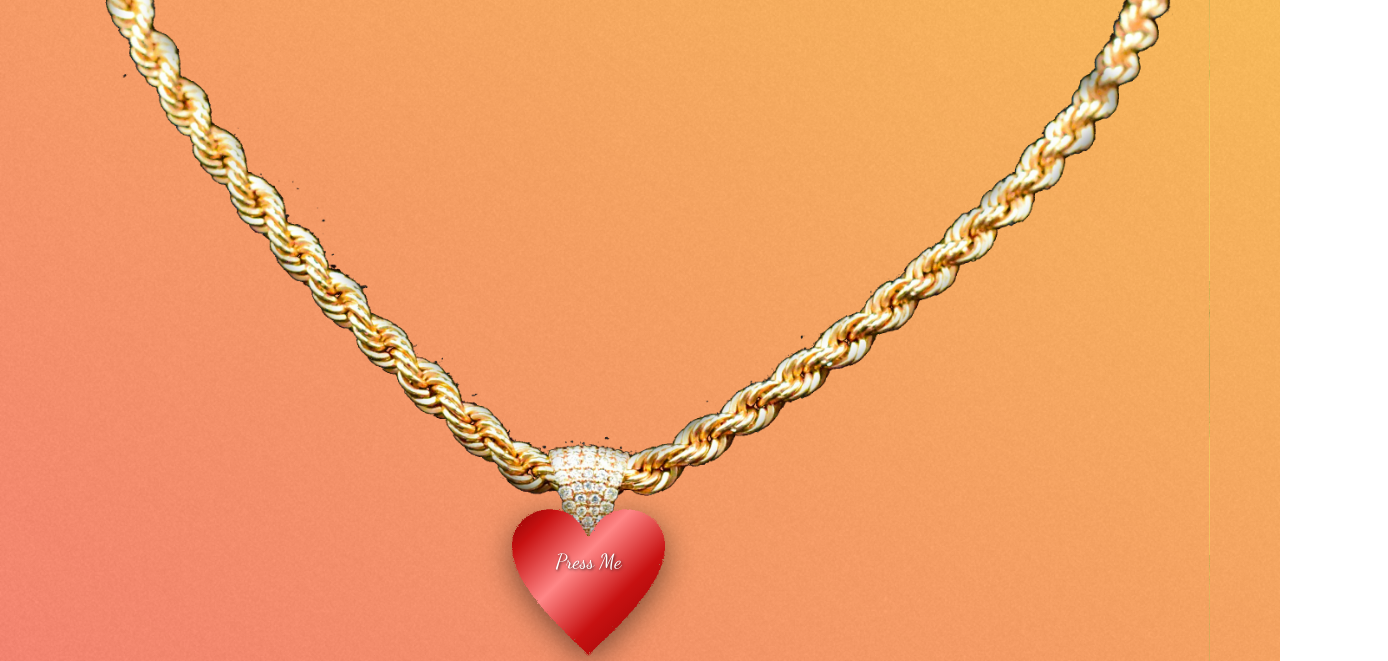
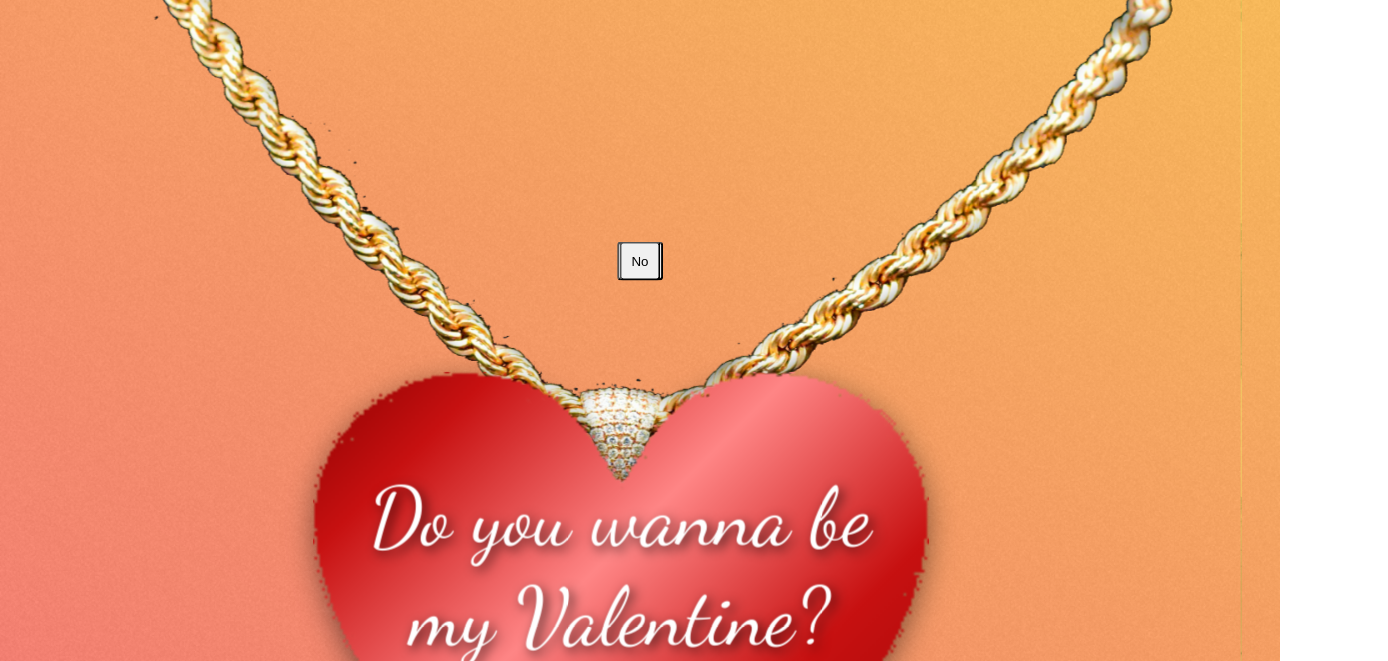
Before and after one commit to Joelmd-fontys/wannaBeMyValentine, a plain HTML site: page index.html in a window 1280 px wide. Both pictures are taken after a click on the button "Press Me". Shown: the part 139-800 px from the top of the page, 1388 px wide, since content can reach past the window. Drawn offline with Linux system fonts and the light colour scheme.

Commit message:
Fourth Stream Progress ---- Bugfixes, ViewPort alignment, Button Animation, creation of answer buttons

```diff
--- a/index.css
+++ b/index.css
@@ -1,13 +1,20 @@
+html, body{
+    margin: 0;
+    padding: 0;
+    width: 100%;
+    height: 100%;
+    overflow: hidden; /* No scrollbars */
+}
+
 
 body {
     background:
             linear-gradient(to top right, rgb(250, 128, 114), rgba(255, 165, 0, 0.66)) no-repeat;
             url("grain_texture.jpg") repeat;
     background-blend-mode: multiply;
-    height: 100vh;
-    width: 100vw;
+    min-height: 100vh;
+    min-width: 100vw;
     text-align: center;
-    padding: 50px;
 }
 body::before {
     content: "";
@@ -40,7 +47,7 @@ body::before {
     width: 100vw;        /* Full viewport width */
     height: auto;
     overflow: hidden;    /* Prevents scrollbars from large images */
-    transform: translate(-10%, -35%);
+    transform: translate(-3%, -35%);
 }
 
 /* Chain image: spans the full viewport width, maintaining aspect ratio */
@@ -94,10 +101,40 @@ body::before {
     flex-direction: column;
     justify-content: flex-start;
     align-items: center;
-    padding-top: 2.5rem;
+    padding-top: 1.5rem;
     font-family: 'Dancing Script', cursive;
     font-size: 1.6vw;  /* Scale text by viewport width */
     color: #fff;
     text-align: center;
     text-shadow: 1px 1px 3px rgba(0, 0, 0, 0.7);
+
 }
+
+
+/* Apply spin/click animation */
+.spin {
+    animation: spin-and-scale 2s ease-in-out forwards;
+}
+
+@keyframes spin-and-scale {
+    0% {
+        transform: rotateY(0deg) scale(1);
+    }
+    /* 6 spins: 360 degrees * 6 = 2160 */
+    100% {
+        transform: rotateY(2160deg) scale(4) translateY(24%);
+    }
+}
+
+.my-custom-button-class{
+    position: fixed; /* or 'absolute' if preferred */
+    top: 50%;
+    left: 50%;
+    transform: translate(-50%, -50%);
+    display: flex;
+    gap: 10px; /* space between the two buttons */
+    background-color: #f0f0f0;
+    padding: 10px;
+    border-radius: 4px;
+
+}
--- a/index.html
+++ b/index.html
@@ -9,12 +9,15 @@
 
 </head>
 <body>
-    <h1 class="romantic-text">Hey Sarah ...</h1>
+
+<h1 class="romantic-text">Hey Sarah ...</h1>
     <div class="necklace-container">
         <img src="chain.png" alt="Chain" class="chain"><img/>
         <div class="pendant-container">
             <button class="pendant-overlay">Press Me</button>
         </div>
     </div>
+
+<script src="main.js"></script>
 </body>
 </html>
--- /dev/null
+++ b/main.js
@@ -0,0 +1,42 @@
+// main.js
+document.addEventListener('DOMContentLoaded', () => {
+    const pendantButton = document.querySelector('.pendant-overlay');
+    let hasSpun = false;
+
+    function handleClick() {
+        if (hasSpun) {
+            return;
+        }
+        hasSpun = true;
+
+        // Trigger the spin animation
+        pendantButton.classList.remove('spin');
+        void pendantButton.offsetWidth; // Force reflow
+        pendantButton.classList.add('spin');
+
+        // Update text
+        pendantButton.textContent = 'Do you wanna be my Valentine?';
+
+        // Create two new buttons
+        const newButtonA = document.createElement('button');
+        newButtonA.textContent = 'Yes';
+        // Add a class to the button
+        newButtonA.classList.add('my-custom-button-class');
+
+        const newButtonB = document.createElement('button');
+        newButtonB.textContent = 'No';
+        newButtonB.classList.add('my-custom-button-class');
+
+        // Append them so they're visible in the document
+        document.body.appendChild(newButtonA);
+        document.body.appendChild(newButtonB);
+    }
+
+    pendantButton.addEventListener('click', handleClick);
+
+    pendantButton.addEventListener('animationend', (event) => {
+        if (event.animationName === 'coin-spin') {
+            pendantButton.style.pointerEvents = 'none';
+        }
+    });
+});
```
